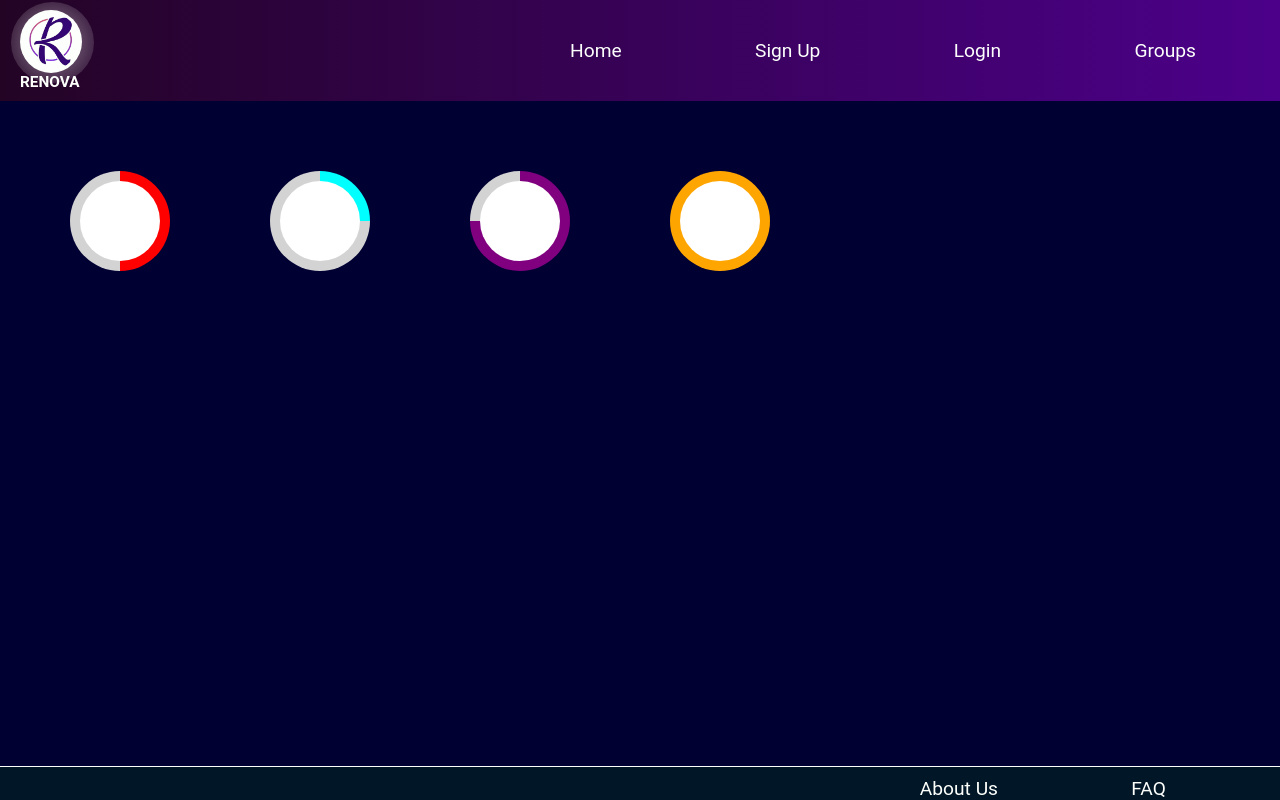
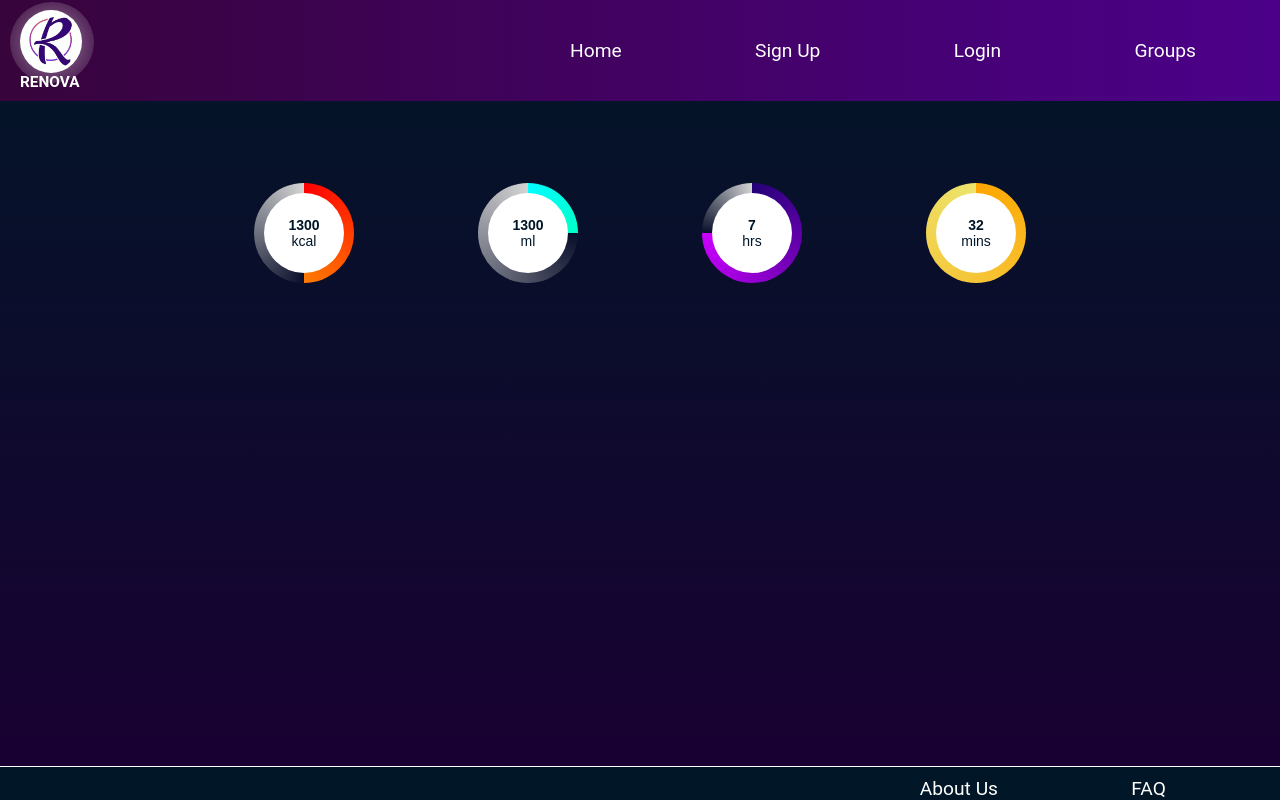
Before and after one commit to 2732382/15C, a Django app: template templates/renova/my_logs.html in a window 1280 px wide. Run offline with Django 3.2, Linux system fonts and the light colour scheme; the template is opened without the code that fills it, so the values that code supplies are empty.

Commit message:
'my_logs' dials css and fixed centering

```diff
--- a/static/base.css
+++ b/static/base.css
@@ -10,13 +10,13 @@ body {
     flex-direction: column;
     min-height: 100vh;
     /* Add a dark background color */
-    background-color: #000033;
+    background: linear-gradient(to top, #1a0033, #011627);
     /* Use a light color for text */
     color: #FDFFFC;
 }
 
 header {
-    background: linear-gradient(to right, #230425, #4c008a); /* Gradient from midnight color to bright pink */
+    background: linear-gradient(to right, #37043b, #4c008a);
     padding: 10px 20px;
     display: flex;
     justify-content: space-between;
@@ -59,11 +59,12 @@ nav ul li a {
     display: block;
     width: 135%;
     height: 100%;
-    background: radial-gradient(circle at center, rgba(255, 255, 255, 0.5) 0%, transparent 100%);
+    background:
+    radial-gradient(circle at center, rgba(255, 255, 255, 0.5) 0%, transparent 100%);
     border-radius: 50%;
     position: absolute;
     top: -10%;
-    left: -15%;
+    left: -16%;
     z-index: 3;
 }
 
@@ -128,7 +129,7 @@ footer {
 
 .leftline {
     text-align: right;
-    border-left: 1px solid black;
+    border-left: 1px solid #FDFFFC;
 }
 
 
@@ -270,23 +271,19 @@ footer {
 
 /* MyLogs */
 .my_logs {
-    body {
     display: flex;
     justify-content: center;
     align-items: center;
-        height: 100vh;
-        margin: 0;
-        background: white;
 }
 
 .dial {
     width: 100px;
     height: 100px;
     border-radius: 50%;
-        display: inline-block;
-        margin: 50px;
+    margin: 5%; /* Adjusted margin for spacing */
     position: relative;
     background: lightgrey;
+    color: #011627;
 }
 
 .dial::before {
@@ -297,22 +294,31 @@ footer {
     width: 80px;
     height: 80px;
     border-radius: 50%;
-        background: white;
+    background: #ffffff;
 }
 
+.dial-text {
+    position: absolute;
+    top: 50%;
+    left: 50%;
+    transform: translate(-50%, -50%);
+    text-align: center;
+    font-size: 14px; /* Adjust as needed */
+}
+
+/* Individual dial backgrounds */
 #dial1 {
-        background: conic-gradient(red 0%, red 50%, transparent 50%, transparent 50%, lightgrey 50%);
+    background: conic-gradient(red 0%, rgb(255, 123, 0) 50%, transparent 50%, transparent 0%, lightgrey 100%);
 }
 
 #dial2 {
-        background: conic-gradient(aqua 0%, aqua 25%, transparent 25%, transparent 25%, lightgrey 25%);
+    background: conic-gradient(aqua 0%, rgb(0, 255, 200) 25%, transparent 25%, transparent 0%, lightgrey 100%);
 }
 
 #dial3 {
-        background: conic-gradient(purple 0%, purple 75%, transparent 75%, transparent 75%, lightgrey 75%);
+    background: conic-gradient(rgb(36, 0, 119) 0%, rgb(204, 0, 255) 75%, transparent 75%, transparent 0%, lightgrey 100%);
 }
 
 #dial4 {
-        background: conic-gradient(orange 0%, orange 100%, transparent 100%, transparent 100%, lightgrey 100%);
+    background: conic-gradient(rgb(255, 166, 0) 0%, rgb(236, 228, 109) 100%, transparent 100%, transparent 0%, lightgrey 100%);
 }
-}
--- a/templates/renova/my_logs.html
+++ b/templates/renova/my_logs.html
@@ -6,10 +6,10 @@ Home
 {% endblock %}
 
 {% block content %}
-  <div class="my_logs">
-      <div id="dial1" class="dial"></div>
-      <div id="dial2" class="dial"></div>
-      <div id="dial3" class="dial"></div>
-      <div id="dial4" class="dial"></div>
-  </div>
+<div class="my_logs">
+  <div id="dial1" class="dial"><div class="dial-text"><strong>1300</strong><br />kcal</div></div>
+  <div id="dial2" class="dial"><div class="dial-text"><strong>1300</strong><br />ml</div></div>
+  <div id="dial3" class="dial"><div class="dial-text"><strong>7</strong><br />hrs</div></div>
+  <div id="dial4" class="dial"><div class="dial-text"><strong>32</strong><br />mins</div></div>
+</div>
 {% endblock %}
```
Also changed, not shown: db.sqlite3. Lines whose indentation alone changed are shown as unchanged.
